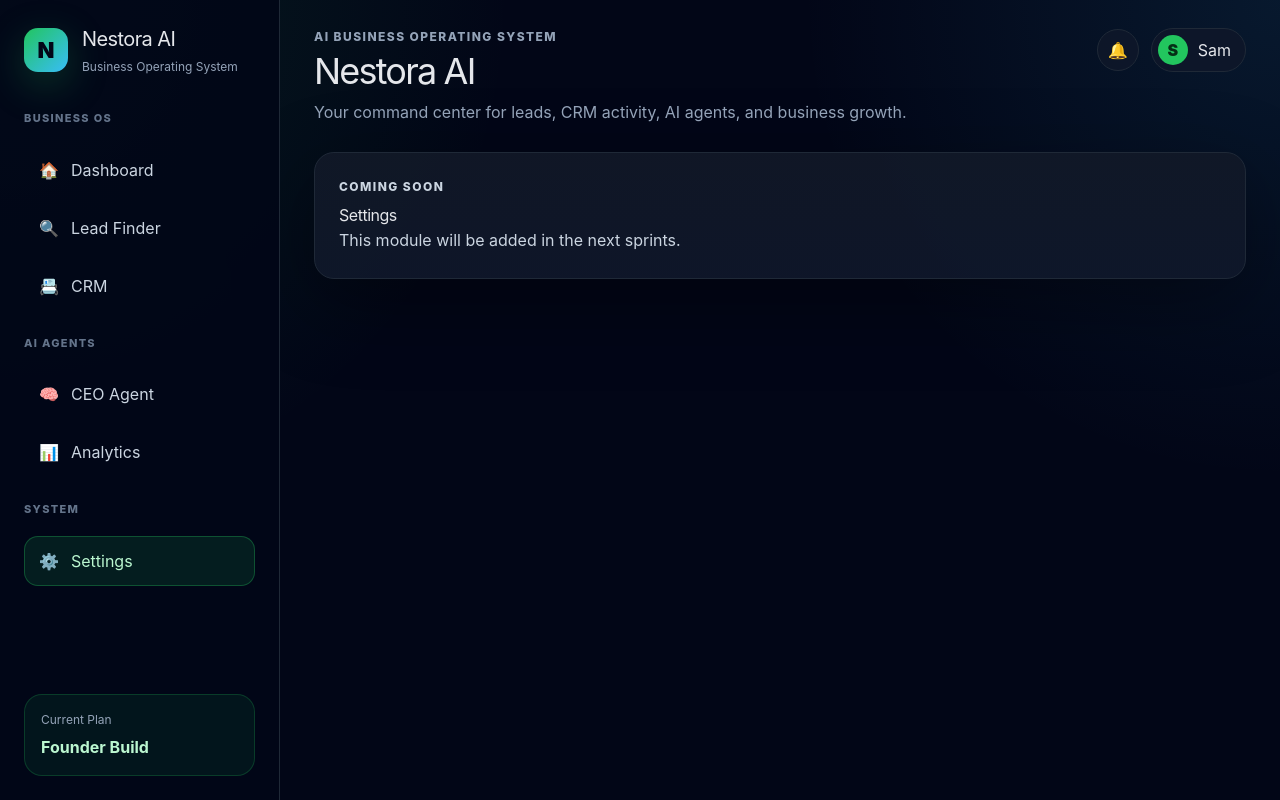
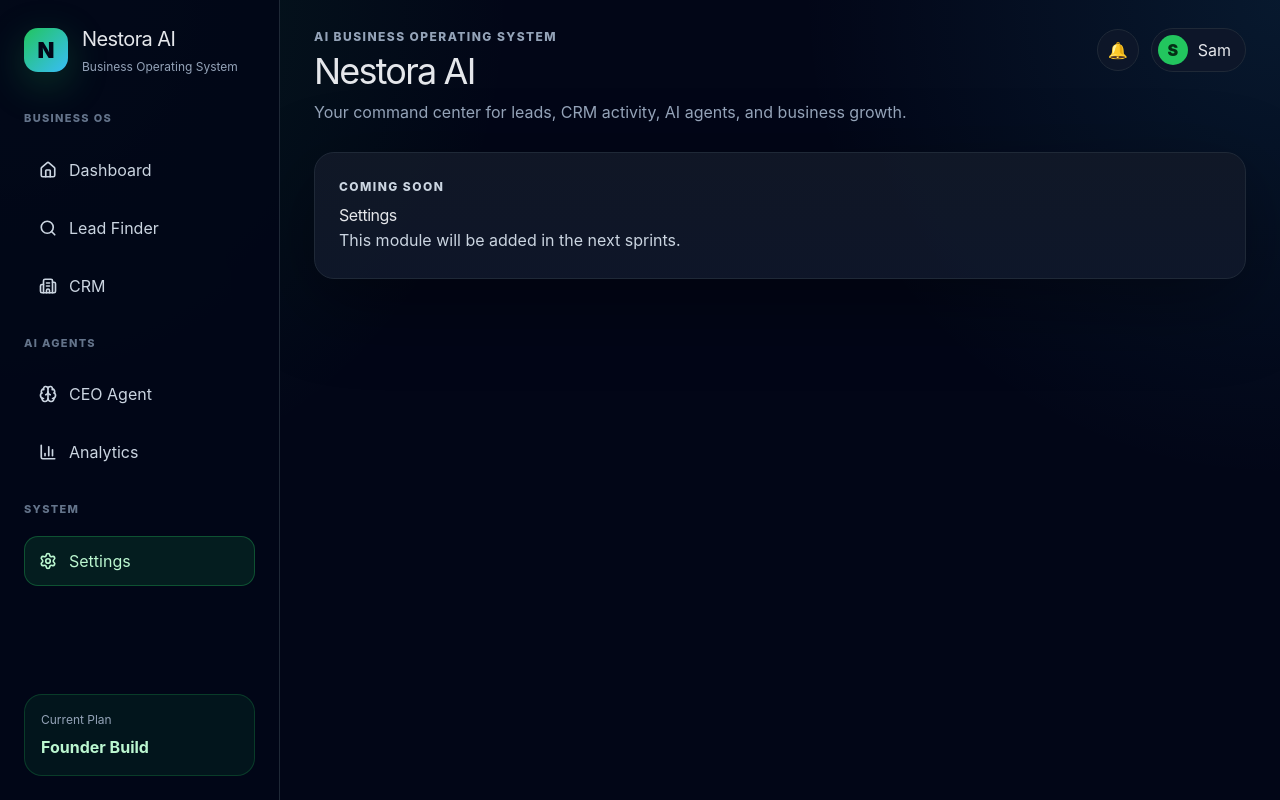
Before and after one commit to sam50527969/NestoraAI, a React app in the folder frontend/: page /settings in a window 1280 px wide. Built offline with nearby package versions, Linux system fonts and the light colour scheme; no server answers; the HTML template or start-up script is replaced by a standard one.

Commit message:
feat(ui): replace sidebar emojis with lucide icons

```diff
--- a/frontend/package.json
+++ b/frontend/package.json
@@ -11,6 +11,7 @@
   },
   "dependencies": {
     "@tailwindcss/vite": "^4.3.2",
+    "lucide-react": "^1.23.0",
     "react": "^19.2.7",
     "react-dom": "^19.2.7",
     "react-router-dom": "^7.18.1",
--- a/frontend/src/components/Sidebar.jsx
+++ b/frontend/src/components/Sidebar.jsx
@@ -1,25 +1,33 @@
 import { NavLink } from "react-router-dom";
+import {
+  BarChart3,
+  Brain,
+  Building2,
+  Home,
+  Search,
+  Settings,
+} from "lucide-react";
 
 function Sidebar() {
   const navSections = [
     {
       title: "Business OS",
       items: [
-        { label: "Dashboard", path: "/", icon: "🏠" },
-        { label: "Lead Finder", path: "/leads", icon: "🔍" },
-        { label: "CRM", path: "/crm", icon: "📇" },
+        { label: "Dashboard", path: "/", icon: Home },
+        { label: "Lead Finder", path: "/leads", icon: Search },
+        { label: "CRM", path: "/crm", icon: Building2 },
       ],
     },
     {
       title: "AI Agents",
       items: [
-        { label: "CEO Agent", path: "/ceo", icon: "🧠" },
-        { label: "Analytics", path: "/analytics", icon: "📊" },
+        { label: "CEO Agent", path: "/ceo", icon: Brain },
+        { label: "Analytics", path: "/analytics", icon: BarChart3 },
       ],
     },
     {
       title: "System",
-      items: [{ label: "Settings", path: "/settings", icon: "⚙️" }],
+      items: [{ label: "Settings", path: "/settings", icon: Settings }],
     },
   ];
 
@@ -38,7 +46,10 @@ function Sidebar() {
           <div className="nav-section" key={section.title}>
             <p className="nav-section-title">{section.title}</p>
 
-            {section.items.map((item) => (
+            {section.items.map((item) => {
+              const Icon = item.icon;
+
+              return (
                 <NavLink
                   key={item.path}
                   to={item.path}
@@ -46,10 +57,11 @@ function Sidebar() {
                     isActive ? "nav-item active" : "nav-item"
                   }
                 >
-                <span>{item.icon}</span>
+                  <Icon size={18} strokeWidth={2.2} />
                   <span>{item.label}</span>
                 </NavLink>
-            ))}
+              );
+            })}
           </div>
         ))}
       </nav>
```
Also changed, not shown: 1 other file (tests, documents, lock files or other folders). Lines whose indentation alone changed are shown as unchanged.
